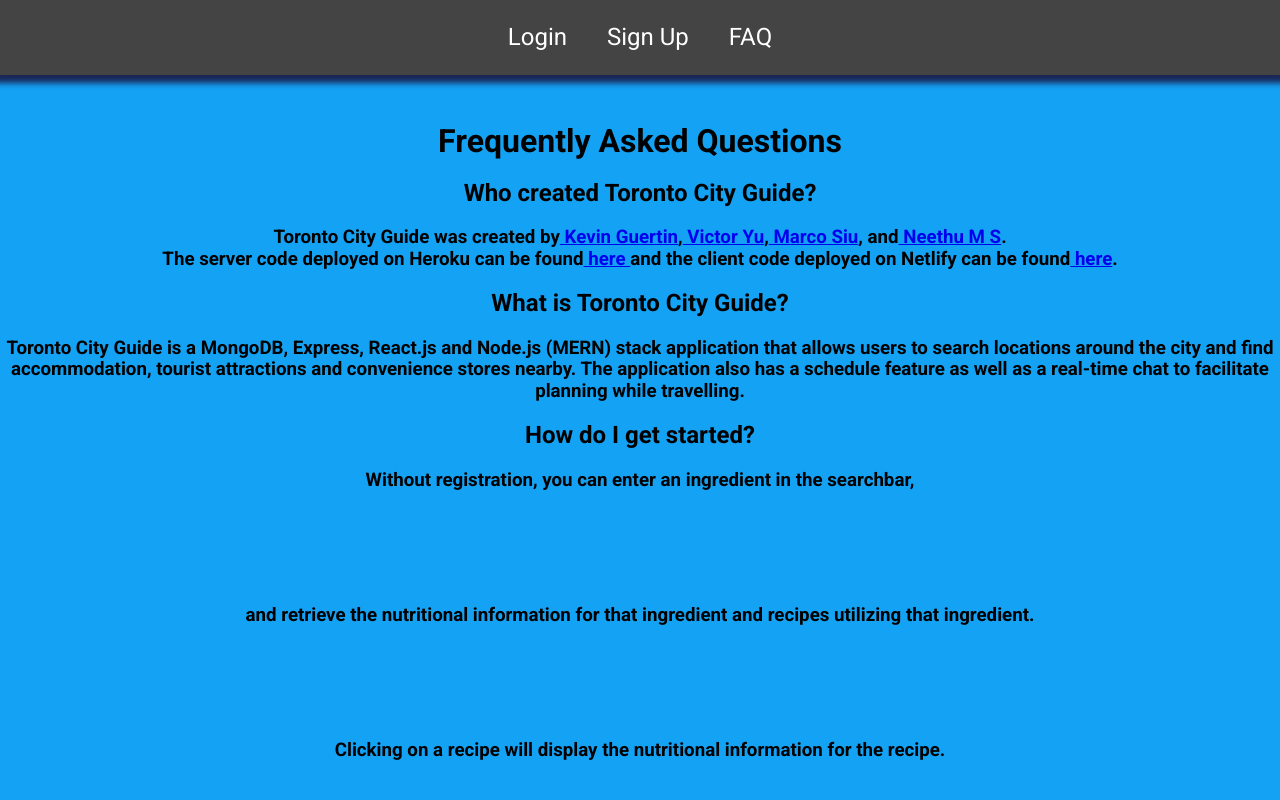
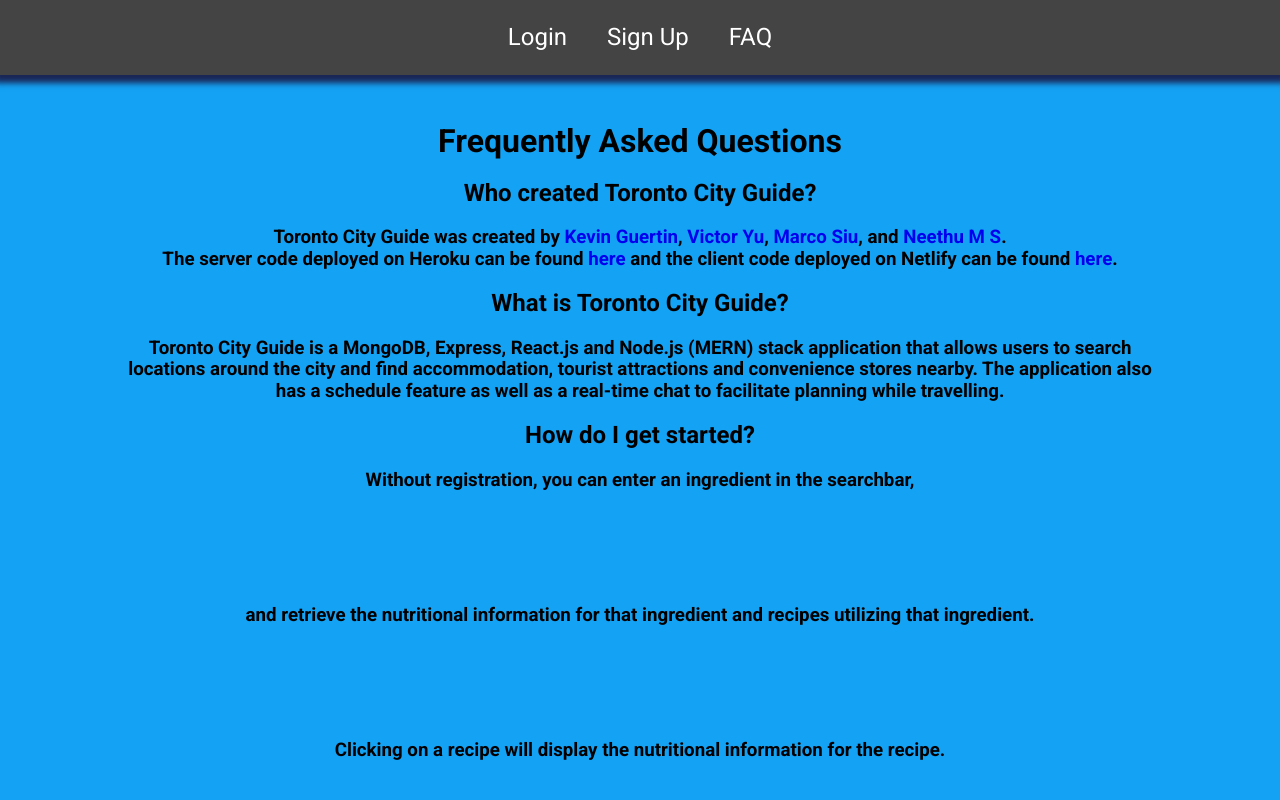
Before and after one commit to victorcwyu/Toronto-City-Guide-Client, a React (Create React App) app: page /faq in a window 1280 px wide. Shown: the top 800 px of the page. Built offline with nearby package versions, Linux system fonts and the light colour scheme; no server answers.

Commit message:
Added styling for FAQ.

```diff
--- a/src/components/FAQ.js
+++ b/src/components/FAQ.js
@@ -1,5 +1,6 @@
 import React from "react";
 import "../styles/Home.scss";
+import "../styles/FAQ.scss";
 // import searchScreen from '../assets/1-search.png';
 // import ingredientScreen from '../assets/2-ingredient.png';
 // import recipeScreen from '../assets/3-recipe.png';
--- /dev/null
+++ b/src/styles/FAQ.scss
@@ -0,0 +1,7 @@
+.faq {
+  margin: 0 auto;
+  width: 80%;
+  a {
+  text-decoration: none;
+  }
+}
```
